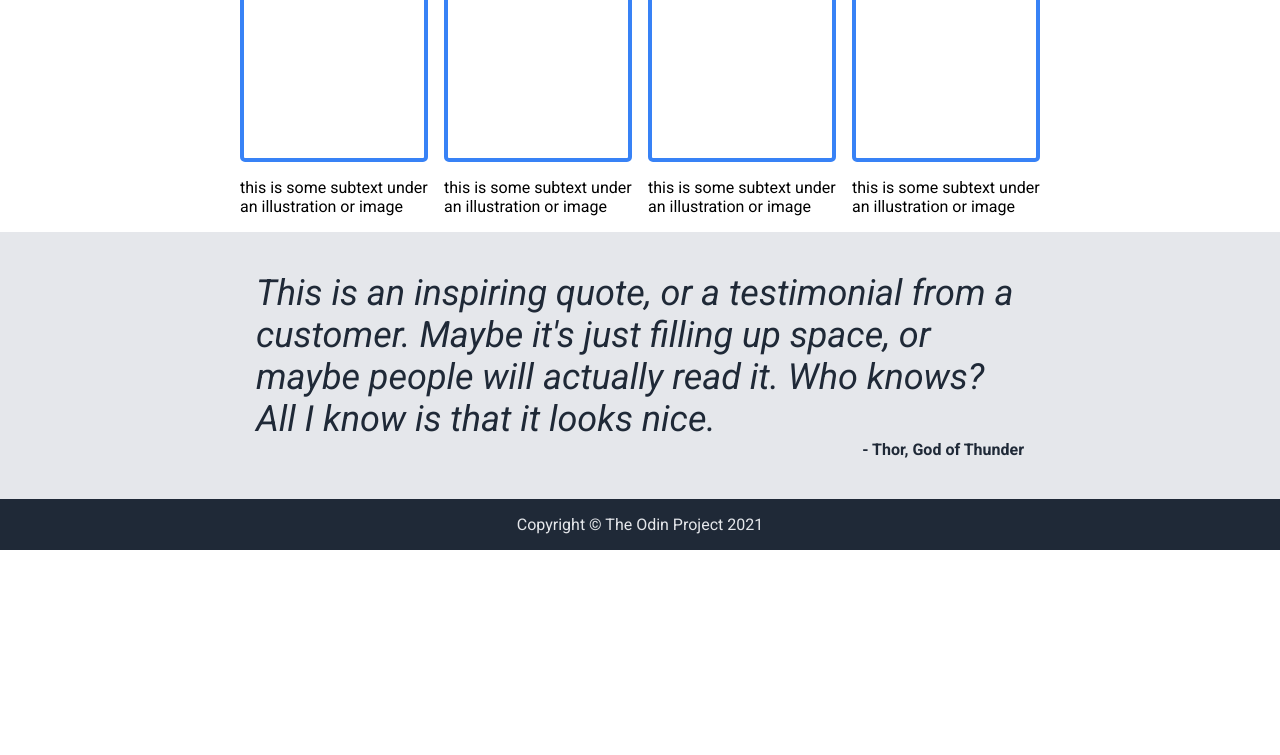
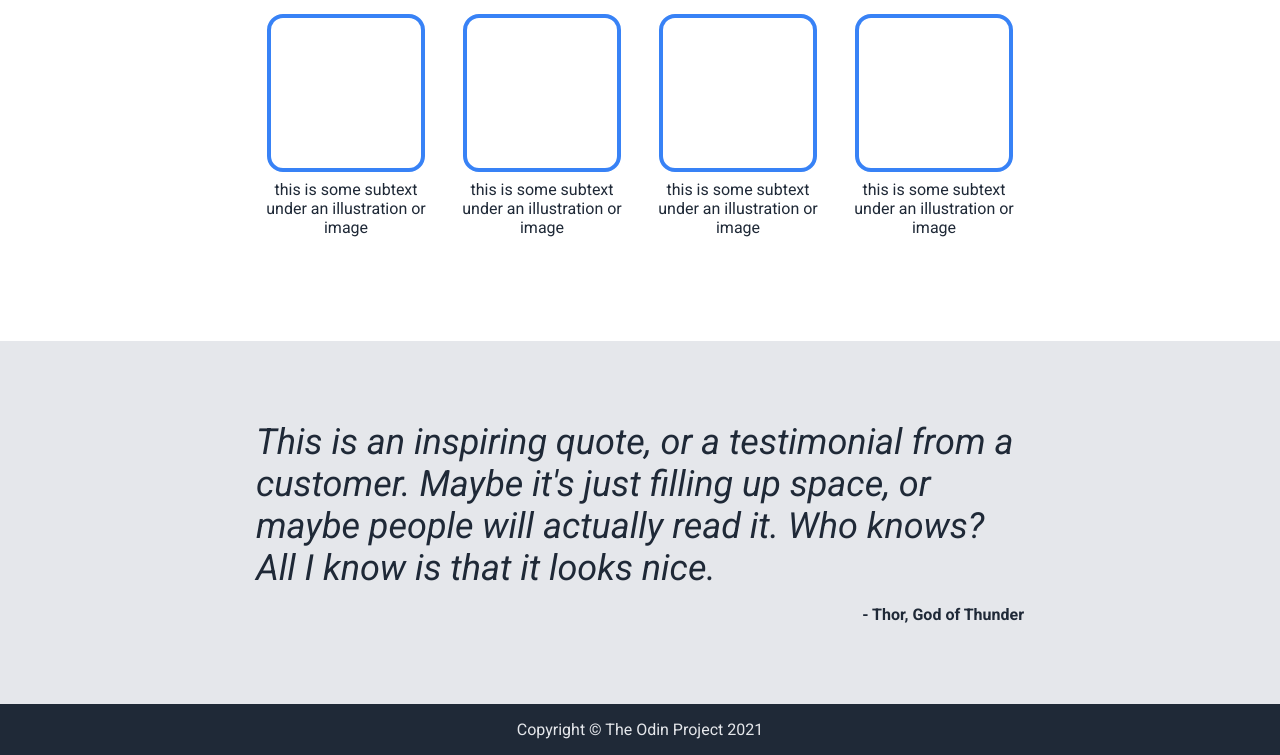
Before and after one commit to BastienVH/odin-landing-page, a plain HTML site: page index.html in a window 1280 px wide. Shown: the part 486-1241 px from the top of the page. Before the commit the page ends 1036 px from the top, so only its background shows below. Drawn offline with Linux system fonts and the light colour scheme.

Commit message:
finished information section

```diff
--- a/index.html
+++ b/index.html
@@ -28,7 +28,7 @@
       <p>this is a placeholder for an image</p></div>
   </div>
   <div class="information">
-    <h2 id="info-title">Some random information</h2>
+    <h2 id="info-title">Some random information.</h2>
     <div class="info-container">
       <div class="infopanel">
         <div class="info-img"></div>
--- a/style.css
+++ b/style.css
@@ -83,7 +83,9 @@ li {
   display: flex;
   flex-direction: column;
   align-items: center;
-  padding: 0px 20%;
+  padding: 40px 20%;
+  margin-bottom: 48px;
+  color: #1F2937;
 }
 
 #info-title {
@@ -103,12 +105,16 @@ li {
   align-items: center;
   justify-content: stretch;
   flex: 1;
+  text-align: center;
 }
 
+.infopanel p {
+  margin-top: 8px;
+}
 .info-img {
-  width: 180px;
-  height: 180px;
-  border-radius: 5px;
+  width: 150px;
+  height: 150px;
+  border-radius: 16px;
   border: 4px solid #3882F6;
 }
 
@@ -118,7 +124,7 @@ li {
   display: flex;
   flex-direction: column;
   justify-content: center;
-  padding: 40px 20%;
+  padding: 80px 20%;
 }
 .quote {
   font-size: 36px;
@@ -128,6 +134,7 @@ li {
 .author {
   font-weight: bold;
   text-align: right;
+  padding-top: 16px;
 }
 
 .footer,
```
